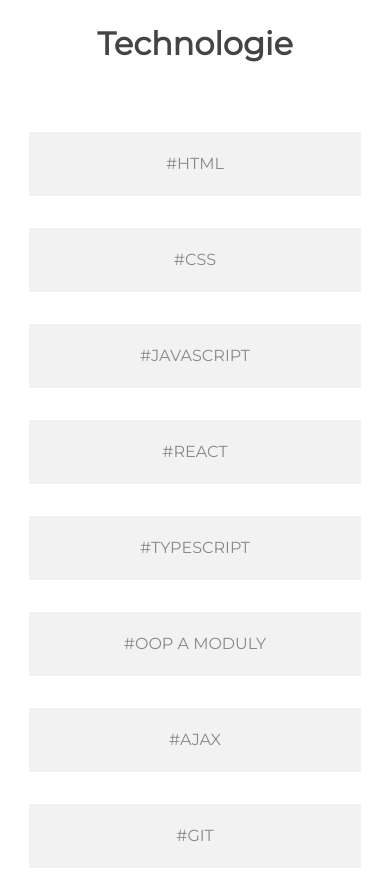
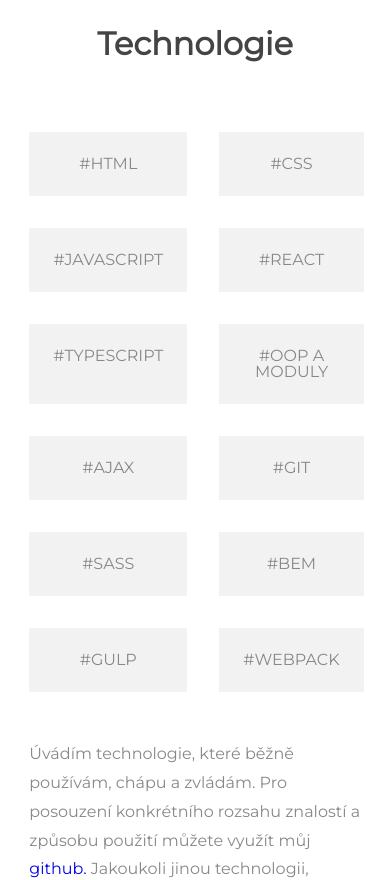
Before and after one commit to petrzabransky/petrzabransky, a React (Create React App) app: page / in a window 390 px wide. Shown: the part 4760-5640 px from the top of the page. Built offline with nearby package versions, Linux system fonts and the light colour scheme.

Commit message:
Fix problem with breakpoints var(--)

```diff
--- a/src/components/block/about/About.tsx
+++ b/src/components/block/about/About.tsx
@@ -16,7 +16,7 @@ const About = ({ id }: Props) => {
 			<Section sub={true}>
 				<Container>
 					<h2 className="heading heading--header text-center">O mě</h2>
-					<Grid col={[1, 2, 2]}>
+					<Grid col={"1vs3"}>
 						<div>
 							<img src={petr} alt="Petr Zábranský portrét" />
 						</div>
@@ -48,7 +48,7 @@ const About = ({ id }: Props) => {
 			<Section sub={true}>
 				<Container>
 					<h3 className="heading heading--header text-center">Potenciál</h3>
-					<Grid col={[1, 2, 3]}>
+					<Grid col={"3"}>
 						<Card title={"Silné stránky"}>
 							<li className="card__item">analytické myšlení</li>
 							<li className="card__item">hledání řešení</li>
@@ -76,7 +76,7 @@ const About = ({ id }: Props) => {
 			<Section sub={true}>
 				<Container>
 					<h3 className="heading heading--header">Vzdělání</h3>
-					<Grid col={[1, 2, 2]}>
+					<Grid col={"1vs3"}>
 						<p>Strojírenství</p>
 						<p>Maturita - Programování a seřízování CNC strojů a robotů</p>
 						<p>Marketing</p>
@@ -88,7 +88,7 @@ const About = ({ id }: Props) => {
 			<Section sub={true}>
 				<Container>
 					<h3 className="heading heading--header">Zkušenosti v IT</h3>
-					<Grid col={[1, 2, 2]}>
+					<Grid col={"1vs3"}>
 						<p>Středoškolské soutěže</p>
 						<p>2. místo v krajském kole soutěže SOČ - Program pro evideci zakázek v C++</p>
 
@@ -107,7 +107,7 @@ const About = ({ id }: Props) => {
 			<Section sub={true}>
 				<Container>
 					<h3 className="heading heading--header">Zkušenosti v jiných oborech</h3>
-					<Grid col={[1, 2, 2]}>
+					<Grid col={"1vs3"}>
 						<p>Reklama a marketing</p>
 						<p>Marketingové analýzy, počítačová grafika, podnikání v reklamě - 8 let</p>
 
--- a/src/components/block/reference/Reference.tsx
+++ b/src/components/block/reference/Reference.tsx
@@ -16,7 +16,7 @@ const Reference = ({ id }: Props) => {
 		<Section otherStyle="reference" id={id}>
 			<Container>
 				<h2 className="heading heading--header">Reference</h2>
-				<Grid col={[1, 2, 2]} gap={128} margin={5}>
+				<Grid col={"3"} gap={128} margin={5}>
 					<img src={fraktaly} alt="" />
 					<div>
 						<h3>Fraktály</h3>
@@ -27,7 +27,7 @@ const Reference = ({ id }: Props) => {
 					</div>
 				</Grid>
 
-				<Grid col={[1, 2, 3]}>
+				<Grid col={"3"}>
 					<article>
 						<img src={marelen} alt="" />
 						<div>
--- a/src/components/block/technology/Technology.tsx
+++ b/src/components/block/technology/Technology.tsx
@@ -12,7 +12,7 @@ const Technology = ({ id }: Props) => {
 		<Section otherStyle="technology" id={id}>
 			<Container>
 				<h2 className="heading heading--header text-center">Technologie</h2>
-				<Grid col={[1, 3, 4]} gap={32}>
+				<Grid col={"4"} gap={32}>
 					<span className="hashtag hashtag--big">html</span>
 					<span className="hashtag hashtag--big">css</span>
 					<span className="hashtag hashtag--big">javascript</span>
--- a/src/components/layout/grid/Grid.scss
+++ b/src/components/layout/grid/Grid.scss
@@ -1,12 +1,41 @@
-@import '../../../styles/variable.scss';
+@import "../../../styles/variable.scss";
 
 .grid {
 	display: grid;
-	//grid-gap: 32px;
-	//grid-template-columns: repeat(auto-fit, minmax(350px, 1fr));
-	//margin-bottom: 5rem;
+	margin-left: auto;
+	margin-right: auto;
+	width: 100%;
+	grid-template-columns: 1fr;
+
+	&--3 {
+		@media(min-width: $breakpoint-tablet) {
+			grid-template-columns: 1fr 1fr;
+		}
+
+		@media(min-width: $breakpoint-desktop) {
+			grid-template-columns: 1fr 1fr 1fr;
+		}
+	}
+
+	&--4 {
+		grid-template-columns: 1fr 1fr;
+
+		@media(min-width: $breakpoint-tablet) {
+			grid-template-columns: 1fr 1fr 1fr;
+		}
+
+		@media(min-width: $breakpoint-desktop) {
+			grid-template-columns: 1fr 1fr 1fr 1fr;
+		}
+	}
+
+	&--1vs3 {
+		@media(min-width: $breakpoint-tablet) {
+			grid-template-columns: 1fr 1fr;
+		}
+
+		@media(min-width: $breakpoint-desktop) {
+			grid-template-columns: 1fr 3fr;
+		}
+	}
 }
-
-.gap-row-0 {
-	grid-row-gap: 0;
-}
--- a/src/components/layout/grid/Grid.tsx
+++ b/src/components/layout/grid/Grid.tsx
@@ -1,15 +1,13 @@
 import "./Grid.scss";
-import { useMediaQuery } from "react-responsive";
-
 
 interface Props {
 	children: JSX.Element | JSX.Element[],
-	col?: number[],	// Number of columns
+	col?: string,	// Variant of columns
 	gap?: number,	// Grid Gap (PX)
 	margin?: number,	// Bottom Magin under of Grid (REM)
 }
 
-const Grid = ({ children, col = [1, 1, 1], gap = 32, margin = 3 }: Props) => {
+const Grid = ({ children, col, gap = 32, margin = 3 }: Props) => {
 	let style;
 
 	// Style for grid
@@ -18,20 +16,8 @@ const Grid = ({ children, col = [1, 1, 1], gap = 32, margin = 3 }: Props) => {
 		marginBottom: margin + "rem",
 	};
 
-	// Breakpoints
-	const breakTablet = parseInt(getComputedStyle(document.documentElement).getPropertyValue("--breakpoint-tablet"));
-	const breakDesktop = parseInt(getComputedStyle(document.documentElement).getPropertyValue("--breakpoint-desktop"));
-
-	const isTablet = useMediaQuery({ minWidth: breakTablet });
-	const isDesktop = useMediaQuery({ minWidth: breakDesktop });
-
-	// Set number of columns for grid
-	if (isDesktop) Object.assign(style, { gridTemplateColumns: "repeat(" + col[2] + ",1fr)" });
-	else if (isTablet) Object.assign(style, { gridTemplateColumns: "repeat(" + col[1] + ",1fr)" });
-	else Object.assign(style, { gridTemplateColumns: "repeat(" + col[0] + ",1fr)" });
-
 	return (
-		<div className={"grid"} style={style}>
+		<div className={"grid grid--" + col} style={style}>
 			{children}
 		</div >
 	)
--- a/src/index.scss
+++ b/src/index.scss
@@ -1,6 +1,20 @@
 @import "./styles/variable.scss";
-@import "./styles/typography.scss";
-@import "./styles/utility.scss";
+
+:root {
+    // Breakpoints
+    --breakpoint-tablet: $breakpoint-tablet;
+    --breakpoint-desktop: $breakpoint-desktop;
+
+    // Containers
+    --container-desktop: 1140px;
+
+    // Colors
+    --color-white: #fff;
+    --color-light: #f2f2f2;
+    --color-medium: #888;
+    --color-dark: #444;
+    --color-black: #000;
+}
 
 // Reset CSS
 *,
--- a/src/styles/variable.scss
+++ b/src/styles/variable.scss
@@ -1,15 +1,3 @@
-:root {
-	// Breakpoints
-	--breakpoint-tablet: 768px;
-	--breakpoint-desktop: 1200px;
-
-	// Containers
-	--container-desktop: 1140px;
-
-	// Colors
-	--color-white: #fff;
-	--color-light: #f2f2f2;
-	--color-medium: #888;
-	--color-dark: #444;
-	--color-black: #000;
-}
+// Break points
+$breakpoint-tablet: 768px;
+$breakpoint-desktop: 1024px;
```
